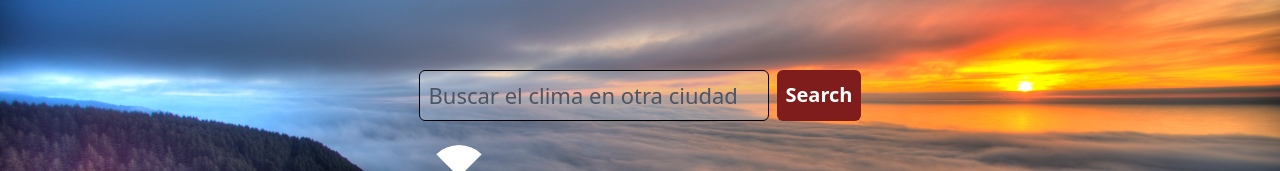
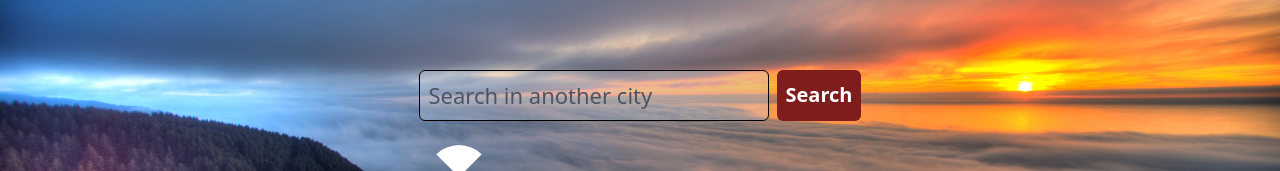
Before and after one commit to carlos-santos-tadeo/WeatherApp, a React (Vite) app: page / in a window 1280 px wide. Shown: the part 265-436 px from the top of the page. Built offline with nearby package versions, Linux system fonts and the light colour scheme; no server answers.

Commit message:
change-text

```diff
--- a/src/App.jsx
+++ b/src/App.jsx
@@ -94,7 +94,7 @@ function App() {
         ) : (
           <div className=" grid place-content-center min-h-screen bg-[url(/images/bg.jpg)] bg-cover px-2">
             <form onSubmit={handleSubmit} className='flex justify-center gap-2 py-4'>
-              <input id='textSearch' placeholder='Buscar el clima en otra ciudad' className='placeholder-black w-60 bg-slate-300/30 border-[1px] border-black rounded-md p-2 sm:w-[350px] sm:text-[22px] sm:placeholder-gray-600' type="text" />
+              <input id='textSearch' placeholder='Search in another city' className='placeholder-black w-60 bg-slate-300/30 border-[1px] border-black rounded-md p-2 sm:w-[350px] sm:text-[22px] sm:placeholder-gray-600' type="text" />
               <button className='bg-red-900 hover:bg-blue-800 font-bold p-2 text-white rounded-md sm:text-[20px]'>Search</button>
 
             </form>
```
